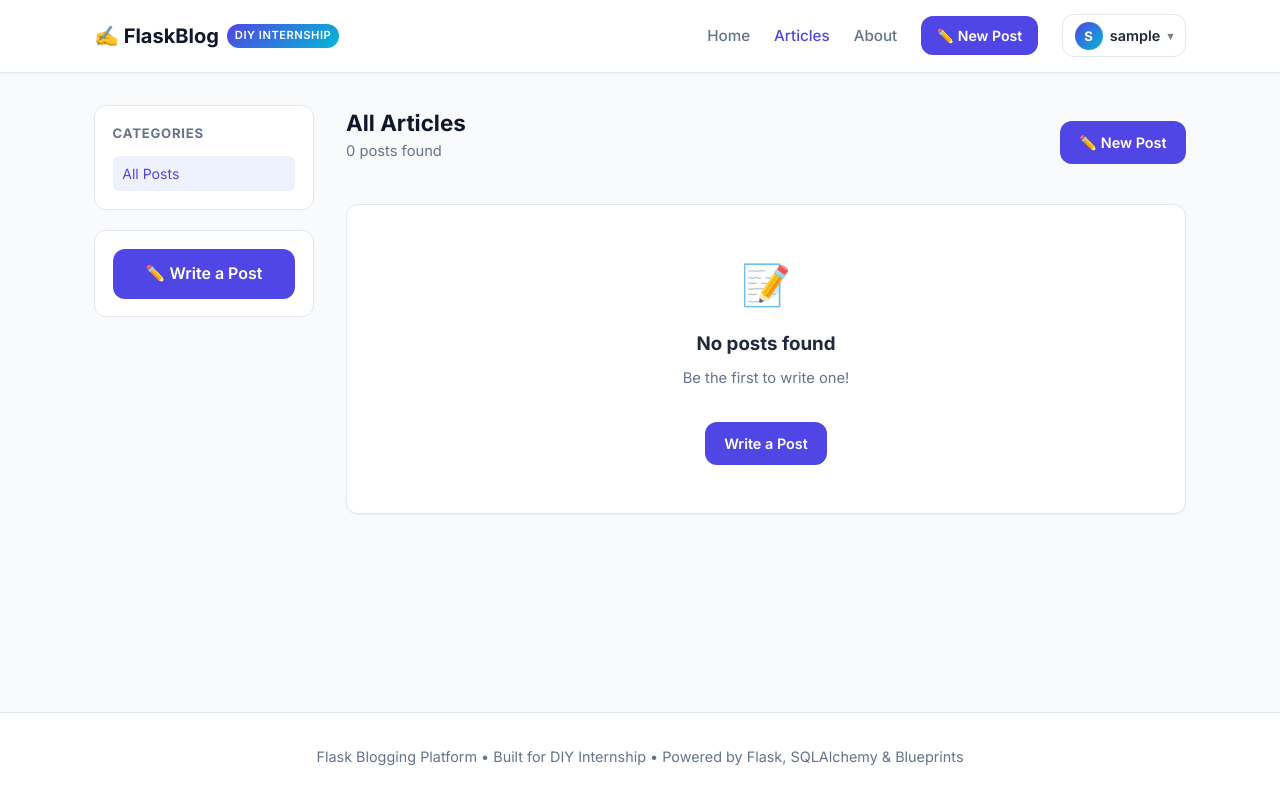
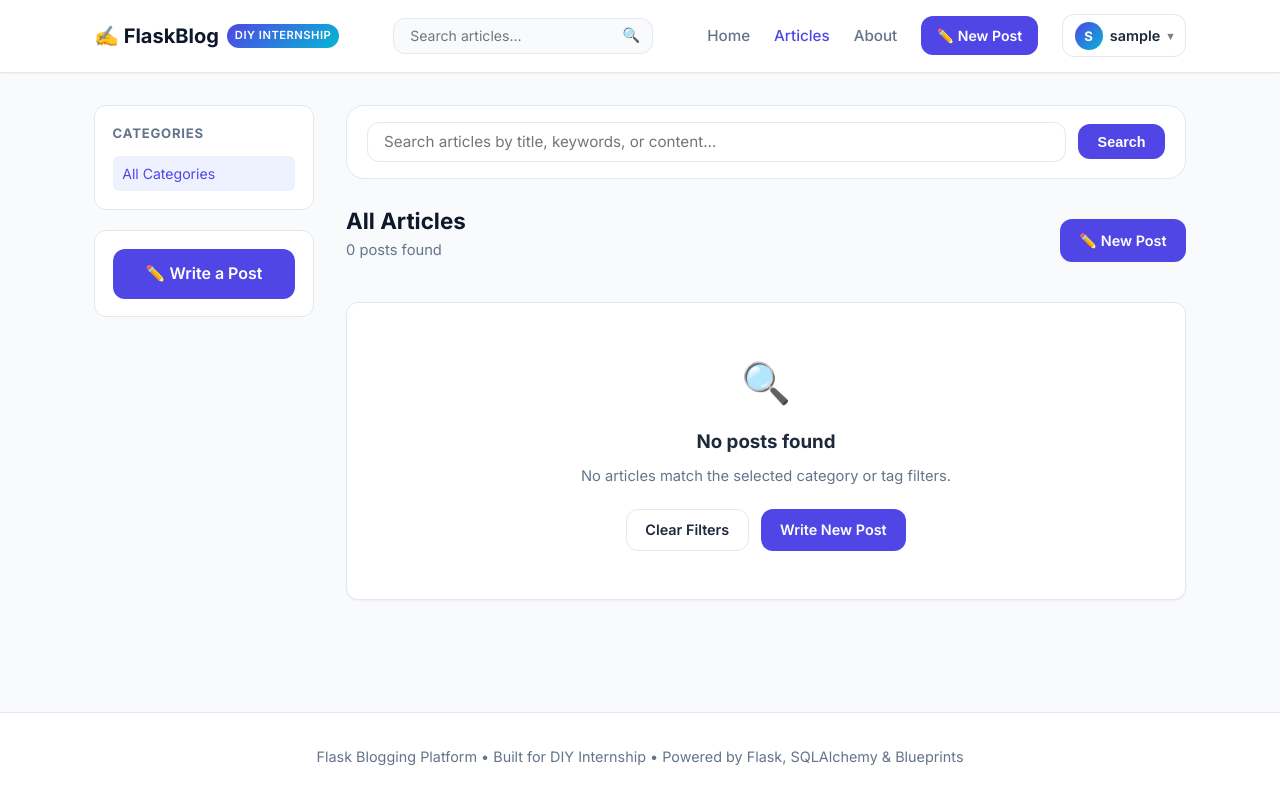
Before and after one commit to shubh-2102/flask-blogging-platform, a Flask app: page /posts/ in a window 1280 px wide. Run offline with Flask 3, Linux system fonts and the light colour scheme; the visitor is signed in with stand-in values (Sample User, id 1); data that the repository does not hold is empty.

Commit message:
Week 6: Search and Filtering — title, content, categories, tags, and query pagination

```diff
--- a/app/blueprints/posts/routes.py
+++ b/app/blueprints/posts/routes.py
@@ -28,16 +28,28 @@ def _populate_category_choices(form):
 def list_posts():
     category_slug = request.args.get('category')
     tag_slug = request.args.get('tag')
+    q = request.args.get('q', '').strip()
     page = request.args.get('page', 1, type=int)
 
     query = Post.query.filter_by(published=True)
 
+    # Week 6: Search by title, summary, or content
+    if q:
+        search_pattern = f'%{q}%'
+        query = query.filter(
+            (Post.title.ilike(search_pattern)) |
+            (Post.summary.ilike(search_pattern)) |
+            (Post.content.ilike(search_pattern))
+        )
+
+    # Week 6: Filter by category
     if category_slug:
         cat = Category.query.filter_by(slug=category_slug).first_or_404()
         query = query.filter_by(category_id=cat.id)
     else:
         cat = None
 
+    # Week 6: Filter by tag
     if tag_slug:
         tag = Tag.query.filter_by(slug=tag_slug).first_or_404()
         query = query.filter(Post.tags.contains(tag))
@@ -51,7 +63,7 @@ def list_posts():
     return render_template(
         'posts/list.html',
         posts=posts, categories=categories, tags=tags,
-        active_category=cat, active_tag=tag
+        active_category=cat, active_tag=tag, q=q
     )
 
 
--- a/app/static/css/style.css
+++ b/app/static/css/style.css
@@ -1146,3 +1146,115 @@ textarea.form-input {
 .comment-delete-btn:hover {
   background: #fee2e2;
 }
+
+/* =====================
+   Search & Filter Styles (Week 6)
+   ===================== */
+.nav-search-form {
+  display: flex;
+  align-items: center;
+  background: var(--bg-page);
+  border: 1.5px solid var(--border);
+  border-radius: var(--radius-md);
+  padding: 0.2rem 0.5rem;
+  transition: all 0.2s;
+  max-width: 260px;
+}
+
+.nav-search-form:focus-within {
+  border-color: var(--primary);
+  background: #fff;
+  box-shadow: 0 0 0 3px rgba(79, 70, 229, 0.12);
+}
+
+.nav-search-input {
+  border: none;
+  background: transparent;
+  outline: none;
+  padding: 0.35rem 0.5rem;
+  font-size: 0.88rem;
+  font-family: inherit;
+  color: var(--text-main);
+  width: 100%;
+}
+
+.nav-search-btn {
+  background: none;
+  border: none;
+  cursor: pointer;
+  color: var(--text-muted);
+  padding: 0.25rem;
+  display: flex;
+  align-items: center;
+  font-size: 0.9rem;
+}
+
+.nav-search-btn:hover {
+  color: var(--primary);
+}
+
+.search-box-main {
+  background: var(--bg-card);
+  border: 1px solid var(--border);
+  border-radius: var(--radius-lg);
+  padding: 1rem 1.25rem;
+  margin-bottom: 1.5rem;
+  display: flex;
+  gap: 0.75rem;
+  align-items: center;
+}
+
+.search-box-input {
+  flex: 1;
+  border: 1.5px solid var(--border);
+  border-radius: var(--radius-md);
+  padding: 0.6rem 1rem;
+  font-size: 0.95rem;
+  font-family: inherit;
+  outline: none;
+  transition: border-color 0.2s;
+}
+
+.search-box-input:focus {
+  border-color: var(--primary);
+}
+
+.filter-badge-bar {
+  display: flex;
+  align-items: center;
+  flex-wrap: wrap;
+  gap: 0.5rem;
+  margin-bottom: 1.25rem;
+  padding: 0.75rem 1rem;
+  background: #f1f5f9;
+  border-radius: var(--radius-md);
+  font-size: 0.88rem;
+}
+
+.filter-pill {
+  display: inline-flex;
+  align-items: center;
+  gap: 0.35rem;
+  background: #fff;
+  border: 1px solid var(--border);
+  border-radius: 9999px;
+  padding: 0.2rem 0.65rem;
+  font-weight: 600;
+  color: var(--primary);
+}
+
+.filter-clear-link {
+  color: #ef4444;
+  margin-left: auto;
+  font-weight: 600;
+  text-decoration: none;
+  font-size: 0.85rem;
+}
+
+.filter-clear-link:hover {
+  text-decoration: underline;
+}
+
+@media (max-width: 768px) {
+  .nav-search-form { display: none; }
+}
--- a/app/templates/base.html
+++ b/app/templates/base.html
@@ -19,6 +19,12 @@
         <span>✍️ FlaskBlog</span>
         <span class="brand-badge">DIY Internship</span>
       </a>
+
+      <!-- Search Bar (Week 6) -->
+      <form action="{{ url_for('posts.list_posts') }}" method="GET" class="nav-search-form">
+        <input type="text" name="q" placeholder="Search articles..." value="{{ request.args.get('q', '') }}" class="nav-search-input">
+        <button type="submit" class="nav-search-btn" title="Search">🔍</button>
+      </form>
 
       <nav>
         <ul class="nav-links">
--- a/app/templates/posts/list.html
+++ b/app/templates/posts/list.html
@@ -10,13 +10,13 @@
       <h3 class="sidebar-title">Categories</h3>
       <ul class="sidebar-list">
         <li>
-          <a href="{{ url_for('posts.list_posts') }}" class="sidebar-link {{ 'active' if not active_category }}">
-            All Posts
+          <a href="{{ url_for('posts.list_posts', q=q if q else None) }}" class="sidebar-link {{ 'active' if not active_category }}">
+            All Categories
           </a>
         </li>
         {% for cat in categories %}
         <li>
-          <a href="{{ url_for('posts.list_posts', category=cat.slug) }}"
+          <a href="{{ url_for('posts.list_posts', category=cat.slug, q=q if q else None) }}"
              class="sidebar-link {{ 'active' if active_category and active_category.id == cat.id }}">
             {{ cat.name }}
             <span class="sidebar-count">{{ cat.posts.filter_by(published=True).count() }}</span>
@@ -31,7 +31,7 @@
       <h3 class="sidebar-title">Tags</h3>
       <div class="tag-cloud">
         {% for tag in tags %}
-          <a href="{{ url_for('posts.list_posts', tag=tag.slug) }}"
+          <a href="{{ url_for('posts.list_posts', tag=tag.slug, q=q if q else None) }}"
              class="tag-pill {{ 'tag-pill-active' if active_tag and active_tag.id == tag.id }}">
             #{{ tag.name }}
           </a>
@@ -49,10 +49,43 @@
 
   <!-- Main Content -->
   <div class="posts-main">
+    <!-- Search Bar (Week 6) -->
+    <form method="GET" action="{{ url_for('posts.list_posts') }}" class="search-box-main">
+      {% if active_category %}
+        <input type="hidden" name="category" value="{{ active_category.slug }}">
+      {% endif %}
+      {% if active_tag %}
+        <input type="hidden" name="tag" value="{{ active_tag.slug }}">
+      {% endif %}
+      <input type="text" name="q" value="{{ q }}" placeholder="Search articles by title, keywords, or content..." class="search-box-input">
+      <button type="submit" class="btn btn-primary">Search</button>
+      {% if q or active_category or active_tag %}
+        <a href="{{ url_for('posts.list_posts') }}" class="btn btn-outline" style="border-color:#cbd5e1;">Reset</a>
+      {% endif %}
+    </form>
+
+    <!-- Active Filters Feedback -->
+    {% if q or active_category or active_tag %}
+    <div class="filter-badge-bar">
+      <span>Filtering by:</span>
+      {% if q %}
+        <span class="filter-pill">🔍 "{{ q }}"</span>
+      {% endif %}
+      {% if active_category %}
+        <span class="filter-pill">📂 {{ active_category.name }}</span>
+      {% endif %}
+      {% if active_tag %}
+        <span class="filter-pill">🏷️ #{{ active_tag.name }}</span>
+      {% endif %}
+      <a href="{{ url_for('posts.list_posts') }}" class="filter-clear-link">✕ Clear all filters</a>
+    </div>
+    {% endif %}
+
     <div class="section-header">
       <div>
         <h1 class="section-title">
-          {% if active_category %}{{ active_category.name }}
+          {% if q %}Search Results
+          {% elif active_category %}{{ active_category.name }}
           {% elif active_tag %}#{{ active_tag.name }}
           {% else %}All Articles{% endif %}
         </h1>
@@ -89,30 +122,39 @@
       {% if posts.pages > 1 %}
       <div class="pagination">
         {% if posts.has_prev %}
-          <a href="{{ url_for('posts.list_posts', page=posts.prev_num, category=active_category.slug if active_category else None, tag=active_tag.slug if active_tag else None) }}" class="page-btn">← Prev</a>
+          <a href="{{ url_for('posts.list_posts', page=posts.prev_num, q=q if q else None, category=active_category.slug if active_category else None, tag=active_tag.slug if active_tag else None) }}" class="page-btn">← Prev</a>
         {% endif %}
         {% for p in posts.iter_pages(left_edge=1, right_edge=1, left_current=2, right_current=2) %}
           {% if p %}
-            <a href="{{ url_for('posts.list_posts', page=p, category=active_category.slug if active_category else None, tag=active_tag.slug if active_tag else None) }}"
+            <a href="{{ url_for('posts.list_posts', page=p, q=q if q else None, category=active_category.slug if active_category else None, tag=active_tag.slug if active_tag else None) }}"
                class="page-btn {{ 'page-btn-active' if p == posts.page }}">{{ p }}</a>
           {% else %}
             <span class="page-ellipsis">…</span>
           {% endif %}
         {% endfor %}
         {% if posts.has_next %}
-          <a href="{{ url_for('posts.list_posts', page=posts.next_num, category=active_category.slug if active_category else None, tag=active_tag.slug if active_tag else None) }}" class="page-btn">Next →</a>
+          <a href="{{ url_for('posts.list_posts', page=posts.next_num, q=q if q else None, category=active_category.slug if active_category else None, tag=active_tag.slug if active_tag else None) }}" class="page-btn">Next →</a>
         {% endif %}
       </div>
       {% endif %}
 
     {% else %}
       <div class="card" style="text-align:center; padding: 3rem 1.5rem;">
-        <p style="font-size: 2.5rem; margin-bottom: 0.75rem;">📝</p>
+        <p style="font-size: 2.5rem; margin-bottom: 0.75rem;">🔍</p>
         <h3 style="margin-bottom: 0.5rem;">No posts found</h3>
-        <p class="card-text">Be the first to write one!</p>
-        {% if current_user.is_authenticated %}
-          <a href="{{ url_for('posts.create_post') }}" class="btn btn-primary" style="margin-top:1rem;">Write a Post</a>
-        {% endif %}
+        <p class="card-text">
+          {% if q %}
+            No articles matched your search query "<strong>{{ q }}</strong>". Try searching with different terms.
+          {% else %}
+            No articles match the selected category or tag filters.
+          {% endif %}
+        </p>
+        <div style="margin-top: 1.25rem; display: flex; justify-content: center; gap: 0.75rem;">
+          <a href="{{ url_for('posts.list_posts') }}" class="btn btn-outline">Clear Filters</a>
+          {% if current_user.is_authenticated %}
+            <a href="{{ url_for('posts.create_post') }}" class="btn btn-primary">Write New Post</a>
+          {% endif %}
+        </div>
       </div>
     {% endif %}
   </div>
```
Also changed, not shown: tests/test_search.py (added, +146 -0 lines).
